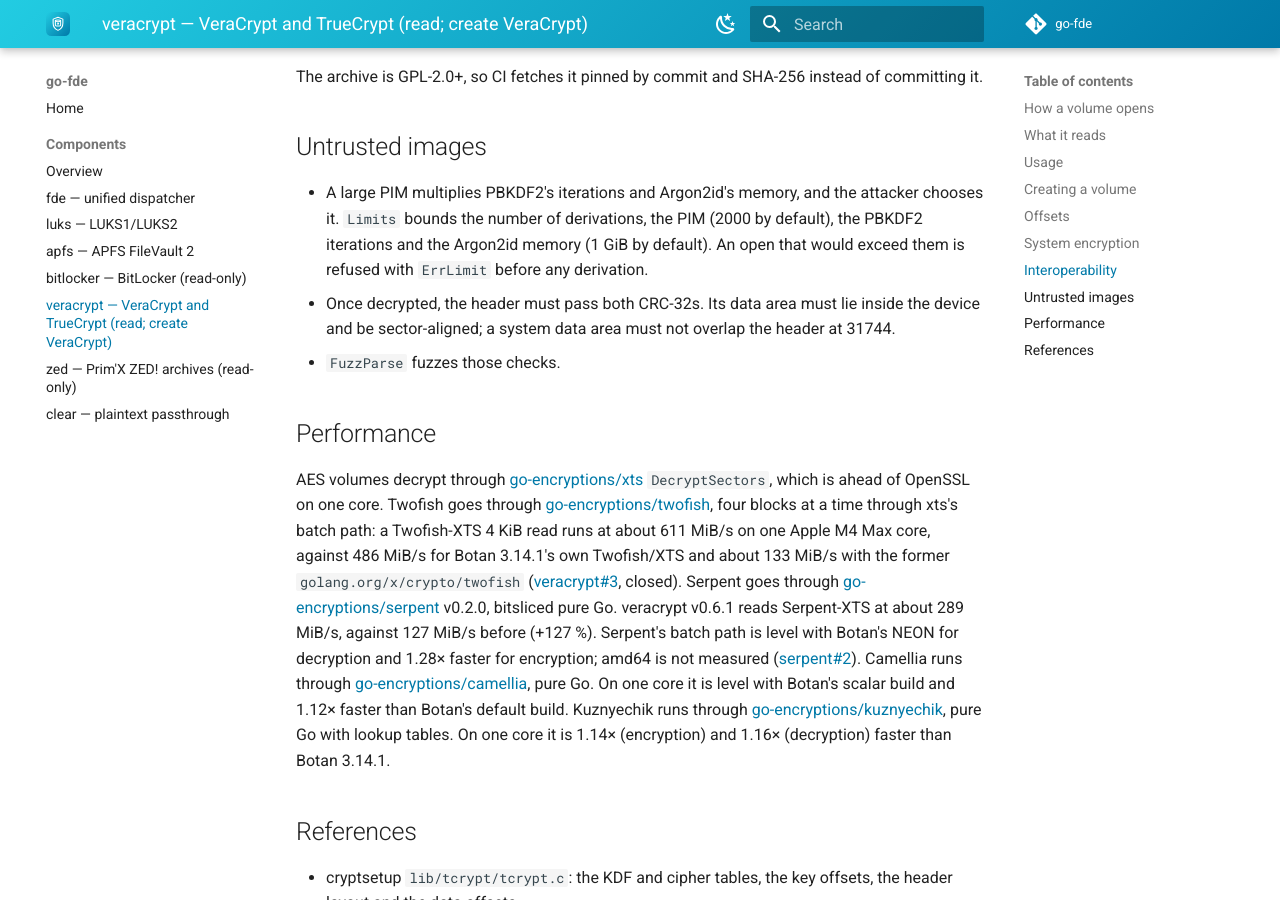
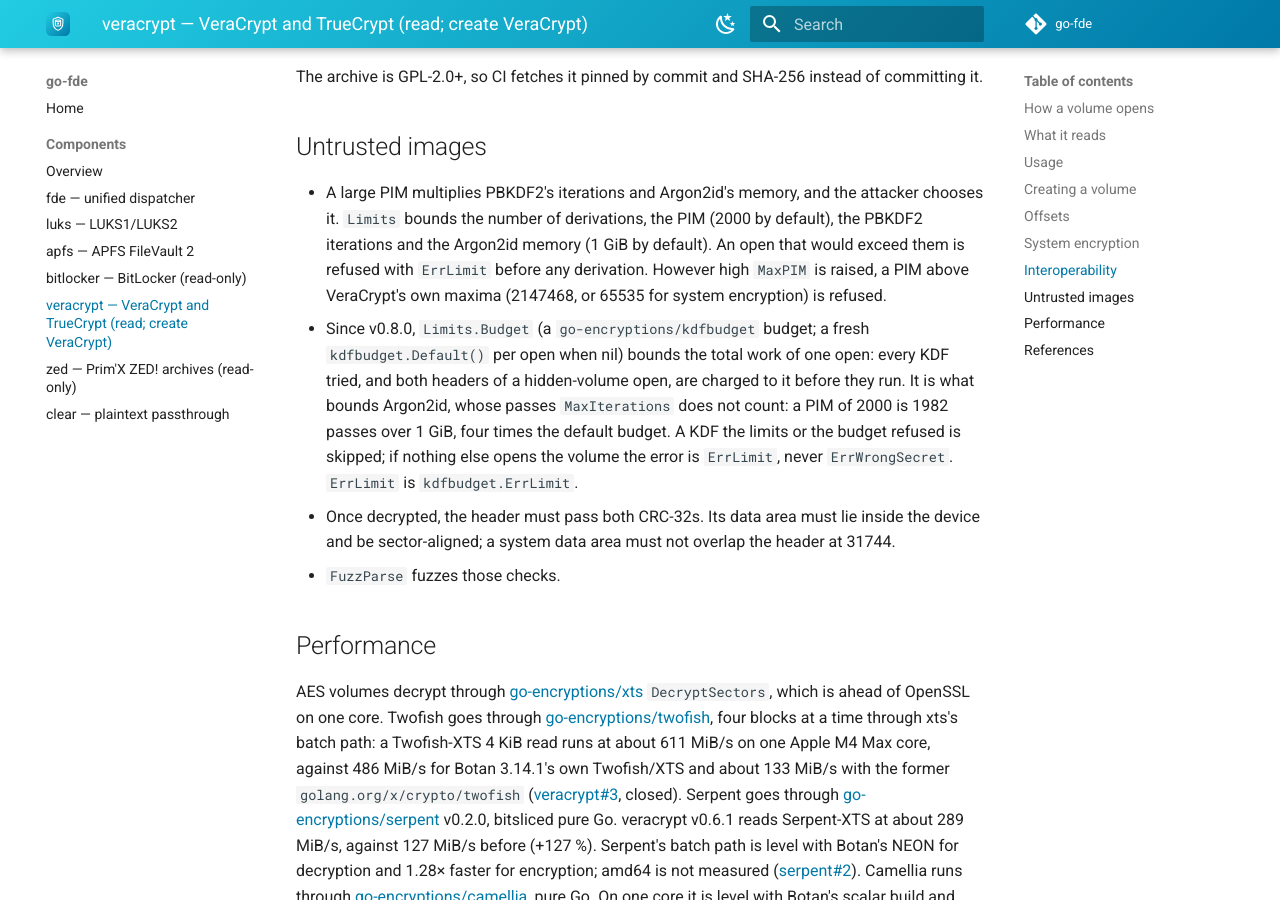
Before and after one commit to go-fde/docs, an MkDocs documentation site: the page built from docs/components/veracrypt.md, in a window 1280 px wide and 900 px high, scrolled down 4177 px. Built offline with MkDocs 1.6.1 and Material for MkDocs 9.7.7, drawn with Linux system fonts in a browser that asks for light colours; the version menu is left out.

Commit message:
VeraCrypt takes a key-derivation budget (veracrypt v0.8.0, fde v0.6.0) (#30)
Co-authored-by: Claude Sonnet 5.5 <noreply@anthropic.com>

```diff
--- a/docs/components/veracrypt.md
+++ b/docs/components/veracrypt.md
@@ -185,7 +185,16 @@ instead of committing it.
   attacker chooses it. `Limits` bounds the number of derivations, the PIM
   (2000 by default), the PBKDF2 iterations and the Argon2id memory (1 GiB by
   default). An open that would exceed them is refused with `ErrLimit` before
-  any derivation.
+  any derivation. However high `MaxPIM` is raised, a PIM above VeraCrypt's own
+  maxima (2147468, or 65535 for system encryption) is refused.
+- Since v0.8.0, `Limits.Budget` (a `go-encryptions/kdfbudget` budget; a fresh
+  `kdfbudget.Default()` per open when nil) bounds the total work of one open:
+  every KDF tried, and both headers of a hidden-volume open, are charged to it
+  before they run. It is what bounds Argon2id, whose passes `MaxIterations`
+  does not count: a PIM of 2000 is 1982 passes over 1 GiB, four times the
+  default budget. A KDF the limits or the budget refused is skipped; if
+  nothing else opens the volume the error is `ErrLimit`, never
+  `ErrWrongSecret`. `ErrLimit` is `kdfbudget.ErrLimit`.
 - Once decrypted, the header must pass both CRC-32s. Its data area must lie
   inside the device and be sector-aligned; a system data area must not
   overlap the header at 31744.
```
Also changed, not shown: docs/components/fde.md (+6 -4 lines).
